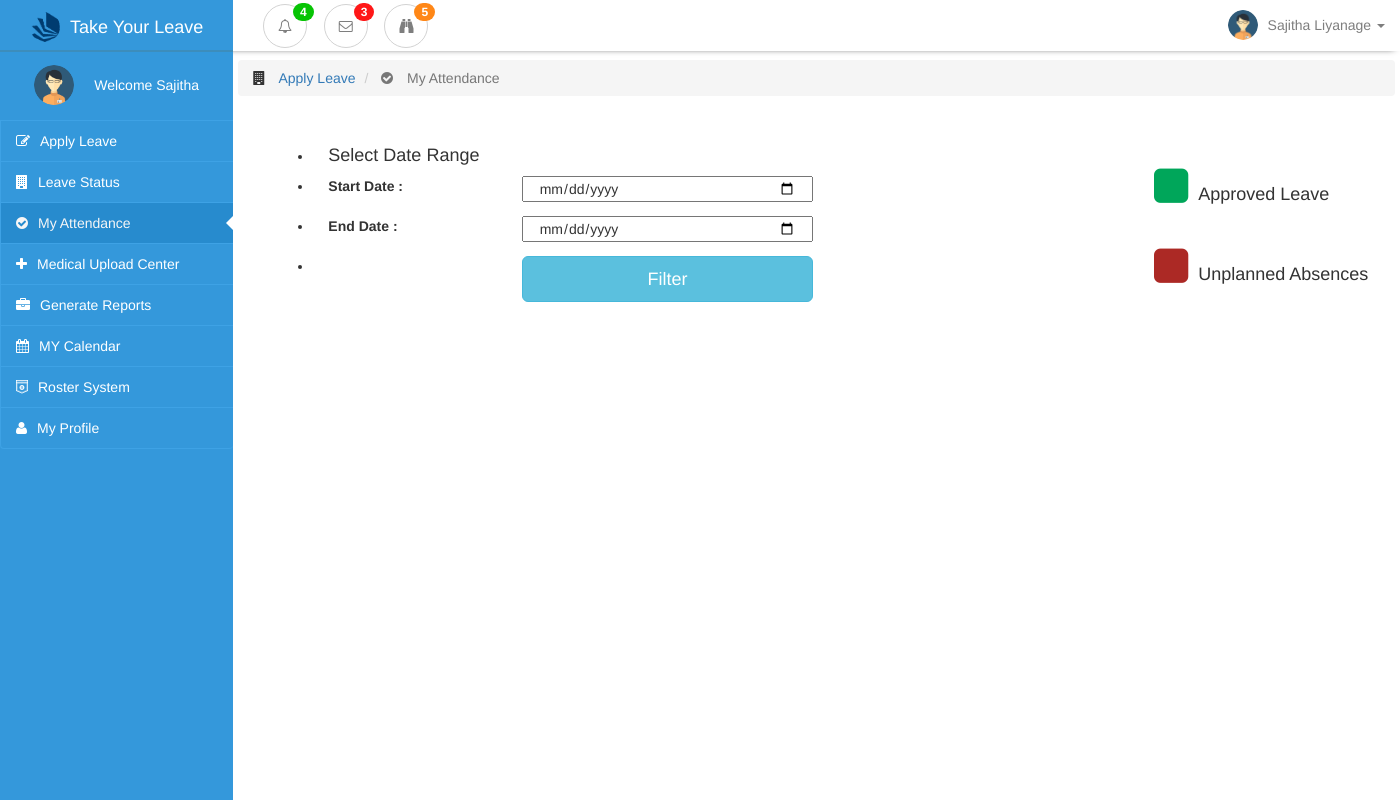
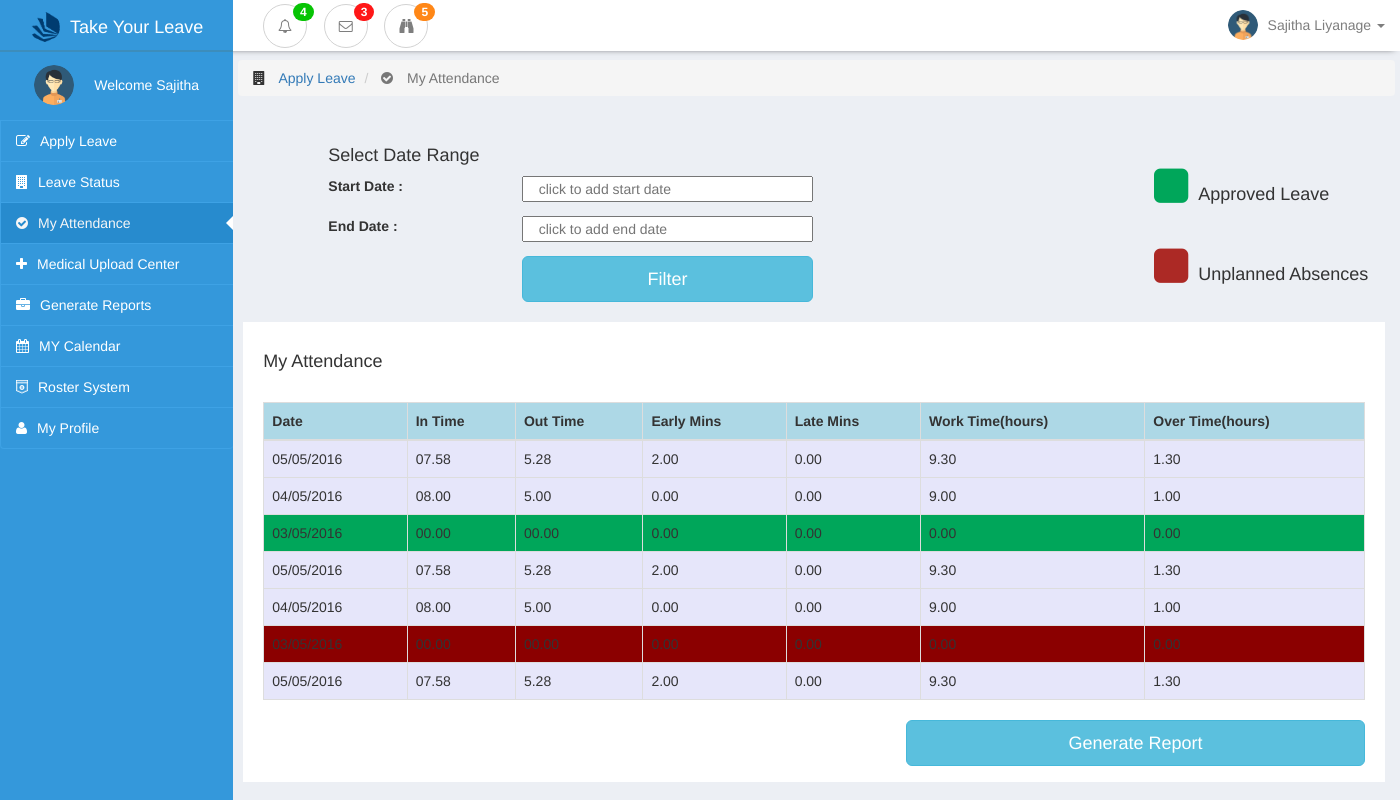
Before and after one commit to sajithaliyanage/Team-IGNIS, a PHP site: page /attendance.php in a window 1400 px wide. Run offline with PHP 8.4, Linux system fonts and the light colour scheme.

Commit message:
attendanceNew

```diff
--- a/attendance.php
+++ b/attendance.php
@@ -16,10 +16,13 @@ $var = "attendance";
     <link href="css/adminpanel-interface.css" rel="stylesheet">
     <link href="css/navbar-style.css" rel="stylesheet">
     <link href="css/font-awesome.min.css" rel="stylesheet">
+    <link rel="stylesheet" href="css/datepicker.css">
+    <link rel="stylesheet" href="css/attendance.css">
+
 
   </head>
 
-  <body>
+<body style=" background-color: #eceff4 !important;">
 
     <?php include ("navbar.php")?>
 
@@ -30,7 +33,7 @@ $var = "attendance";
             <?php include ("leftbar.php")?>
         </div>
 
-        <div class="col-sm-10 col-xs-12 col-sm-push-2 padding-box">
+        <div class="col-sm-10 col-xs-12 col-sm-push-2 padding-box ">
             <div class="row padding-row">
                 <div class="row">
                     <div class="col-lg-12">
@@ -48,28 +51,28 @@ $var = "attendance";
                 <div class="col-sm-6 col-xs-12 padding-box">
                     <form class="container ">
                         <div class="col-sm-6 col-xs-12">
-                            <ul>
+                            <ul >
                                 <li><h4>&nbsp;&nbsp;&nbsp;Select Date Range</h4></li>
 
                                 <li>
 
-                                    <label class="col-md-5 col-col-xs-12 " for="start_date fm fm">Start Date   :</label>
-                                    <input class="col-md-7 col-xs-12" type="date" name="start_date" id="start_date"/>
+                                    <label class="col-sm-5 col-col-xs-12 " for="start_date fm fm">Start Date   :</label>
+                                    <input class="col-sm-7" type="text" placeholder="click to add start date"  id="example1">
                                     <br>
                                     <br>
                                 </li>
                                 <li>
-                                    <label  class="col-md-5 col-xs-12" for="end_date">End Date   :</label>
-                                    <input  class="col-md-7 col-xs-12" type="date" name="end_date" id="end_date"/>
+                                    <label  class="col-sm-5 col-xs-12" for="end_date">End Date   :</label>
+                                    <input class="col-sm-7" type="text" placeholder="click to add end date"  id="example2">
                                     <br>
                                     <br>
                                 </li>
 
-                                <li><button class="col-md-7 col-xs-12 btn btn-info btn-lg pull-right submit-button" type="submit">Filter</button></li>
+                                <li><button class="col-sm-7 col-xs-12 btn btn-info btn-lg pull-right submit-button" type="submit">Filter</button></li>
                             </ul>
 
                         </div>
-                        <div class=" col-md-6 col-xs-12" id="leave_type">
+                        <div class=" col-sm-6 col-xs-12" id="leave_type">
                             <div class="container-fluid pull-right">
                                 <br>
 
@@ -83,11 +86,120 @@ $var = "attendance";
 
         </div>
          </div>
+
+
+
       </div>
 
     </div>
+        <div class="col-sm-10 col-xs-12 col-sm-push-2 padding-box" style="background-color: #ffffff;height: 460px" >
+
+            <br>
+
+            <h4>My Attendance</h4>
+            <br>
+
+            <table class="table table-bordered table-responsive">
+                <thead>
+                <tr bgcolor="#add8e6">
+                    <th>Date</th>
+                    <th>In Time</th>
+                    <th>Out Time</th>
+                    <th>Early Mins</th>
+                    <th>Late Mins</th>
+                    <th>Work Time(hours)</th>
+                    <th>Over Time(hours)</th>
+                </tr>
+                </thead>
+                <tbody>
+                <tr  bgcolor="#e6e6fa">
+                    <td>05/05/2016</td>
+                    <td>07.58</td>
+                    <td>5.28</td>
+                    <td>2.00</td>
+                    <td>0.00</td>
+                    <td>9.30</td>
+                    <td>1.30</td>
+                </tr>
+                <tr bgcolor="#e6e6fa">
+                    <td>04/05/2016</td>
+                    <td>08.00</td>
+                    <td>5.00</td>
+                    <td>0.00</td>
+                    <td>0.00</td>
+                    <td>9.00</td>
+                    <td>1.00</td>
+                </tr>
+                <tr bgcolor="#00a65a">
+                    <td>03/05/2016</td>
+                    <td>00.00</td>
+                    <td>00.00</td>
+                    <td>0.00</td>
+                    <td>0.00</td>
+                    <td>0.00</td>
+                    <td>0.00</td>
+                </tr>
+                <tr  bgcolor="#e6e6fa">
+                    <td>05/05/2016</td>
+                    <td>07.58</td>
+                    <td>5.28</td>
+                    <td>2.00</td>
+                    <td>0.00</td>
+                    <td>9.30</td>
+                    <td>1.30</td>
+                </tr>
+                <tr bgcolor="#e6e6fa">
+                    <td>04/05/2016</td>
+                    <td>08.00</td>
+                    <td>5.00</td>
+                    <td>0.00</td>
+                    <td>0.00</td>
+                    <td>9.00</td>
+                    <td>1.00</td>
+                </tr>
+                <tr bgcolor="#8b0000">
+                    <td>03/05/2016</td>
+                    <td>00.00</td>
+                    <td>00.00</td>
+                    <td>0.00</td>
+                    <td>0.00</td>
+                    <td>0.00</td>
+                    <td>0.00</td>
+                </tr>
+                <tr  bgcolor="#e6e6fa">
+                    <td>05/05/2016</td>
+                    <td>07.58</td>
+                    <td>5.28</td>
+                    <td>2.00</td>
+                    <td>0.00</td>
+                    <td>9.30</td>
+                    <td>1.30</td>
+                </tr>
+                </tbody>
+            </table>
+
+            <button class="col-md-5 col-xs-12 btn btn-info btn-lg pull-right submit-button" type="submit">Generate Report</button>
+        </div>
+
+        </div>
+
 
     <script src="js/jquery.js"></script>
     <script src="js/bootstrap.js"></script>
+        <script src="js/bootstrap-datepicker.js"></script>
+        <script type="text/javascript">
+            // When the document is ready
+            $(document).ready(function () {
+
+                $('#example1').datepicker({
+                    format: "dd/mm/yyyy"
+                });
+                $('#example2').datepicker({
+                    format: "dd/mm/yyyy"
+                });
+
+            });
+        </script>
+
 </body>
 </html>
--- /dev/null
+++ b/css/attendance.css
@@ -0,0 +1,4 @@
+ul{
+
+    list-style-type: none;
+}
```
Also changed, not shown: css/datepicker.css (added, +182 -0 lines), less/datepicker.less (added, +122 -0 lines), js/bootstrap-datepicker.js (added).
